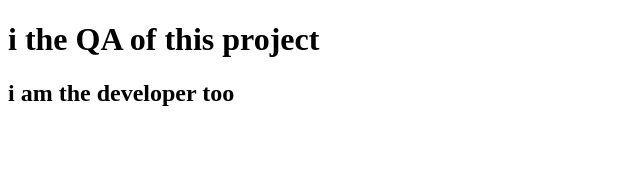
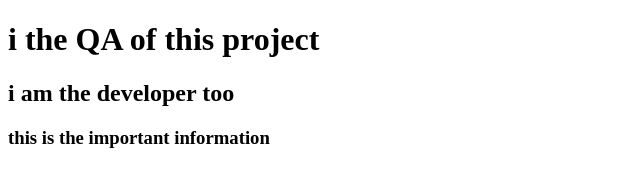
Before and after one commit to SaravananSiva004/dones, a plain HTML site: page index.html in a window 1280 px wide. Shown: the whole page, without its empty margins (0-640 px from the left). Drawn offline with Linux system fonts and the light colour scheme.

Commit message:
Add the important informaation

```diff
--- a/index.html
+++ b/index.html
@@ -8,6 +8,7 @@
 <body>
     <h1>i the QA of this project</h1>
     <h2>i am the developer too</h2>
+    <h3>this is the important information</h3>
 
 </body>
 </html>
```
